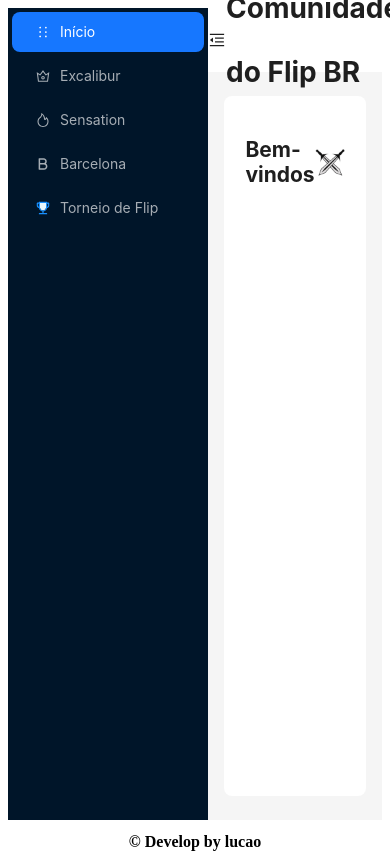
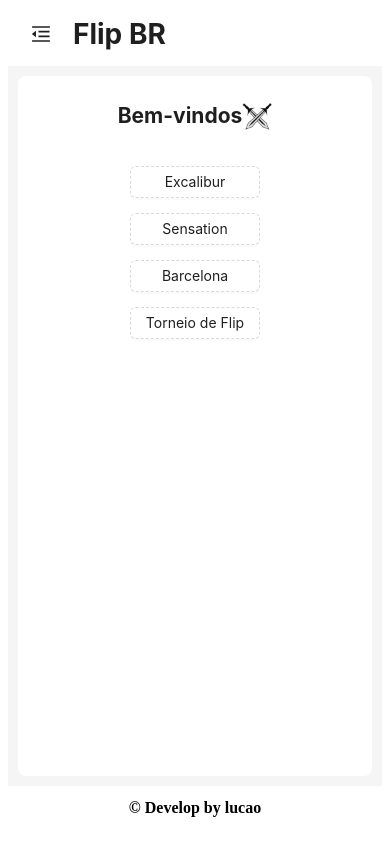
Before and after one commit to v0ltmx/gunzsocial, a Next.js app: page / in a window 390 px wide. After the commit the page ends 844 px from the top, so only its background shows below. Built offline with nearby package versions, Linux system fonts and the light colour scheme.

Commit message:
Adicionando responsividade aos componentes

```diff
--- a/src/Interfaces/Home/index.tsx
+++ b/src/Interfaces/Home/index.tsx
@@ -1,4 +1,4 @@
-import Footer from '@/Componentes/Footer';
+import Footer from "@/Componentes/Footer";
 import {
   BoldOutlined,
   CrownOutlined,
@@ -7,46 +7,59 @@ import {
   MenuFoldOutlined,
   MenuUnfoldOutlined,
   TrophyTwoTone,
-} from '@ant-design/icons';
+} from "@ant-design/icons";
 
-import { Layout, Menu, Button, theme } from 'antd';
-import { useState } from 'react';
-import Excalibur from '../Excalibur';
-import Sensation from '../Sensation';
-import Barcelona from '../Barcelona';
-import Torneio from '../Torneio';
-import Inicio from '../Inicio';
+import { Layout, Menu, Button, theme, Drawer } from "antd";
+import { useEffect, useState } from "react";
+import Excalibur from "../Excalibur";
+import Sensation from "../Sensation";
+import Barcelona from "../Barcelona";
+import Torneio from "../Torneio";
+import Inicio from "../Inicio";
 
 const { Header, Sider, Content } = Layout;
 
-
 export default function Home() {
-
-  const [selectedMenuKey, setSelectedMenuKey] = useState('');
+  const [selectedMenuKey, setSelectedMenuKey] = useState("");
+  const [isMobile, setIsMobile] = useState(false);
 
   const handleMenuClick = (e: any) => {
     setSelectedMenuKey(e.key);
   };
 
+  useEffect(() => {
+    const handleResize = () => {
+      setIsMobile(window.innerWidth < 768);
+    };
+
+    handleResize();
+
+    window.addEventListener("resize", handleResize);
+
+    return () => {
+      window.removeEventListener("resize", handleResize);
+    };
+  }, []);
+
   let contentComponent;
   switch (selectedMenuKey) {
-    case '0':
-      contentComponent = <Inicio/>
+    case "0":
+      contentComponent = <Inicio />;
       break;
-    case '1':
-      contentComponent = <Excalibur/>;
+    case "1":
+      contentComponent = <Excalibur />;
       break;
-    case '2':
+    case "2":
       contentComponent = <Sensation />;
       break;
-    case '3':
+    case "3":
       contentComponent = <Barcelona />;
       break;
-    case '4':
-      contentComponent = <Torneio/>
+    case "4":
+      contentComponent = <Torneio />;
       break;
     default:
-      contentComponent = <Inicio/>;
+      contentComponent = <Inicio />;
   }
 
   const [collapsed, setCollapsed] = useState(false);
@@ -56,66 +69,125 @@ export default function Home() {
   return (
     <>
       <Layout>
+        {isMobile ? (
+          <Header
+            style={{
+              padding: 0,
+              background: colorBgContainer,
+              display: "flex",
+              alignItems: "center",
+              marginTop:"-70px"
+            }}
+          >
+            <Drawer
+              placement="right"
+              closable={true}
+              onClose={() => setCollapsed(false)}
+              visible={collapsed}
+              width={300}
+            >
+              <Menu
+                theme="light"
+                mode="inline"
+                onClick={handleMenuClick}
+                defaultSelectedKeys={["0"]}
+                items={[
+                  {
+                    key: "0",
+                    icon: <HolderOutlined />,
+                    label: "Início",
+                  },
+                  {
+                    key: "1",
+                    icon: <CrownOutlined />,
+                    label: "Excalibur",
+                  },
+                  {
+                    key: "2",
+                    icon: <FireOutlined />,
+                    label: "Sensation",
+                  },
+                  {
+                    key: "3",
+                    icon: <BoldOutlined />,
+                    label: "Barcelona",
+                  },
+                  {
+                    key: "4",
+                    icon: <TrophyTwoTone />,
+                    label: "Torneio de Flip",
+                  },
+                ]}
+              />
+            </Drawer>
+          </Header>
+        ) : (
           <Sider trigger={null} collapsible collapsed={collapsed}>
             <div className="demo-logo-vertical" />
             <Menu
               theme="dark"
               mode="inline"
               onClick={handleMenuClick}
-          defaultSelectedKeys={['0']}
+              defaultSelectedKeys={["0"]}
               items={[
                 {
-              key: '0',
+                  key: "0",
                   icon: <HolderOutlined />,
-              label: 'Início',
+                  label: "Início",
                 },
                 {
-              key: '1',
+                  key: "1",
                   icon: <CrownOutlined />,
-              label: 'Excalibur',
+                  label: "Excalibur",
                 },
                 {
-              key: '2',
+                  key: "2",
                   icon: <FireOutlined />,
-              label: 'Sensation',
+                  label: "Sensation",
                 },
                 {
-              key: '3',
+                  key: "3",
                   icon: <BoldOutlined />,
-              label: 'Barcelona',
+                  label: "Barcelona",
                 },
                 {
-              key: '4',
+                  key: "4",
                   icon: <TrophyTwoTone />,
-              label: 'Torneio de Flip',
-            }
+                  label: "Torneio de Flip",
+                },
               ]}
             />
           </Sider>
-
+        )}
 
         <Layout>
-      <Header style={{ padding: 0, background: colorBgContainer, display:'flex', alignItems:"center" }}>
+          <Header
+            style={{
+              padding: 0,
+              background: colorBgContainer,
+              display: "flex",
+              alignItems: "center",
+            }}
+          >
             <Button
               type="text"
               icon={collapsed ? <MenuUnfoldOutlined /> : <MenuFoldOutlined />}
               onClick={() => setCollapsed(!collapsed)}
               style={{
-              fontSize: '16px',
-              width: 64,
-              height: 64,
+                fontSize: "20px",
+                width: 65,
+                height: 65,
               }}
             />
             <div>
-          <h1>Comunidade do Flip BR</h1>
+              <h1>Flip BR</h1>
             </div>
           </Header>
 
-
           <Content
             style={{
-            margin: '24px 16px',
-            padding: 24,
+              margin: "10px 10px",
+              padding: 10,
               minHeight: 700,
               background: colorBgContainer,
               borderRadius: borderRadiusLG,
@@ -123,13 +195,9 @@ export default function Home() {
           >
             {contentComponent}
           </Content>
-
-
         </Layout>
-
-
       </Layout>
-    <Footer/>
+      <Footer />
     </>
-  );
+  )
 }
--- a/src/Interfaces/Inicio/index.tsx
+++ b/src/Interfaces/Inicio/index.tsx
@@ -4,46 +4,69 @@ import Excalibur from "../Excalibur";
 import Sensation from "../Sensation";
 import Barcelona from "../Barcelona";
 import Torneio from "../Torneio";
-import { useState } from "react";
+import { useEffect, useState } from "react";
 
 export default function Inicio() {
 
   const [showComponent, setShowComponent] = useState(null);
+  const [welcomeTextVisible, setWelcomeTextVisible] = useState(true);
+  const [isMobile, setIsMobile] = useState(false);
 
-  const handleButtonClick = (component: any) => {
+  const handleMenuButtonClick = (component: any) => {
     setShowComponent(component);
+    setWelcomeTextVisible(false);
   };
+
+  useEffect(() => {
+    const handleResize = () => {
+      setIsMobile(window.innerWidth < 768);
+    };
+
+    handleResize();
+
+    window.addEventListener('resize', handleResize);
+
+    return () => {
+      window.removeEventListener('resize', handleResize);
+    };
+  }, []);
+
+
+
   return (
     <>
+      {welcomeTextVisible && (
         <div
           style={{
             display: "flex",
             justifyContent: "center",
             alignItems: "center",
-          //   height: "100vh",
+            marginBottom: "20px",
           }}
         >
           <h2>Bem-vindos</h2>
           <Image src="/ss.png" alt="Imagem de Início" width={30} height={30} />
         </div>
+      )}
 
-      {/* <div
+      <div
         style={{
-          display: "flex",
-          gap: "30px",
-          alignItems: "center",
-          justifyContent: "center",
+          display: isMobile? "grid" : "flex",
+          flexDirection: isMobile ? "column" : "row",
+          gap: isMobile ? "15px" : "30px",
+          // alignItems: isMobile? "none" : "center",
+          justifyContent: isMobile? "none" : "center",
         }}
       >
-         <Button size="large" onClick={() => handleButtonClick(<Excalibur />)}>Excalibur</Button>
-        <Button size="large" onClick={() => handleButtonClick(<Sensation />)}>Sensation</Button>
-        <Button size="large" onClick={() => handleButtonClick(<Barcelona />)}>Barcelona</Button>
-        <Button size="large" onClick={() => handleButtonClick(<Torneio />)}>Torneio de Flip</Button>
-      </div> */}
+        <Button type="dashed" size={isMobile? "middle" : "large"} onClick={() => handleMenuButtonClick(<Excalibur />)}>Excalibur</Button>
+        <Button type="dashed" size={isMobile? "middle" : "large"} onClick={() => handleMenuButtonClick(<Sensation />)}>Sensation</Button>
+        <Button type="dashed" size={isMobile? "middle" : "large"} onClick={() => handleMenuButtonClick(<Barcelona />)}>Barcelona</Button>
+        <Button type="dashed" size={isMobile? "middle" : "large"} onClick={() => handleMenuButtonClick(<Torneio />)}>Torneio de Flip</Button>
+      </div>
 
       <div>
         {showComponent && (
-          <div style={{ marginTop: '20px', textAlign: 'center' }}>
+          <div style={{ marginTop: '40px'}}>
             {showComponent}
           </div>
         )}
--- a/src/Interfaces/Torneio/index.tsx
+++ b/src/Interfaces/Torneio/index.tsx
@@ -87,12 +87,12 @@ export default function Torneio() {
   return (
     <>
       <div>
-        <h2 style={{ textAlign: "center"}}>Torneio de Flip 2024.04</h2>
+        <h2 style={{ textAlign: "center"}}>Torneio 2024.04</h2>
 
         <div style={{marginBottom:"40px"}}>
           <h4>Regras</h4>
           <ul>
-            <li>As partidas seguem o padrão de estilo de CW flip.</li>
+            <li>As partidas seguem o padrão de estilo de CW.</li>
             <li>Não será permitido o uso de itens donate.</li>
             <li>
               Fairplay obrigatório de até 10 minutos em caso de
@@ -131,7 +131,7 @@ export default function Torneio() {
       <div>
         <h3 style={{ textAlign: "center", marginTop:"50px" }}>Confrontos</h3>
       </div>
-      <Table columns={columns} dataSource={data} />;
+      <Table columns={columns} dataSource={data} />
     </>
   );
 }
--- a/src/pages/index.tsx
+++ b/src/pages/index.tsx
@@ -6,7 +6,7 @@ export default function PageHome() {
         <>
             <Head>
                 <title>Flip BR</title>
-                <meta name="description" content="Gunz social" />
+                <meta name="description" content="FlipBR" />
                 <meta
                     name="viewport"
                     content="width=device-width, initial-scale=1"
```
Lines whose indentation alone changed are shown as unchanged.
